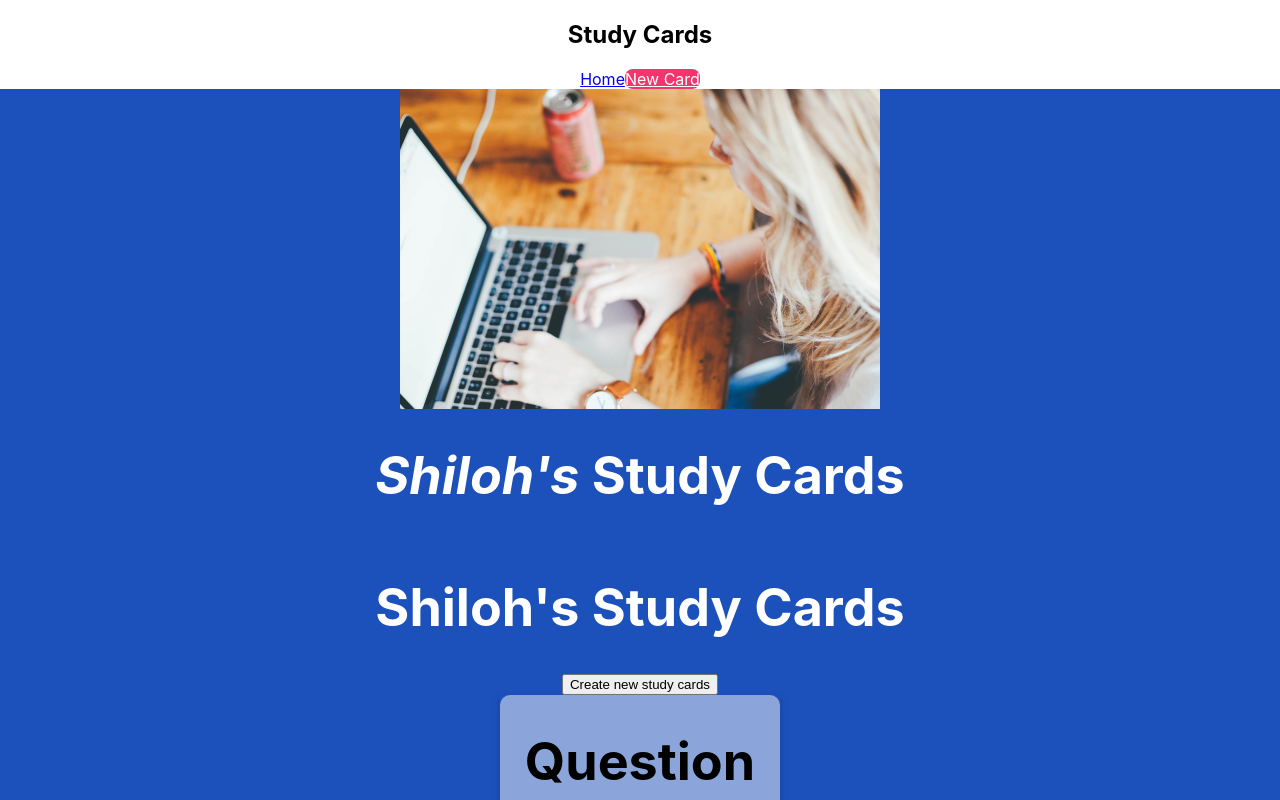
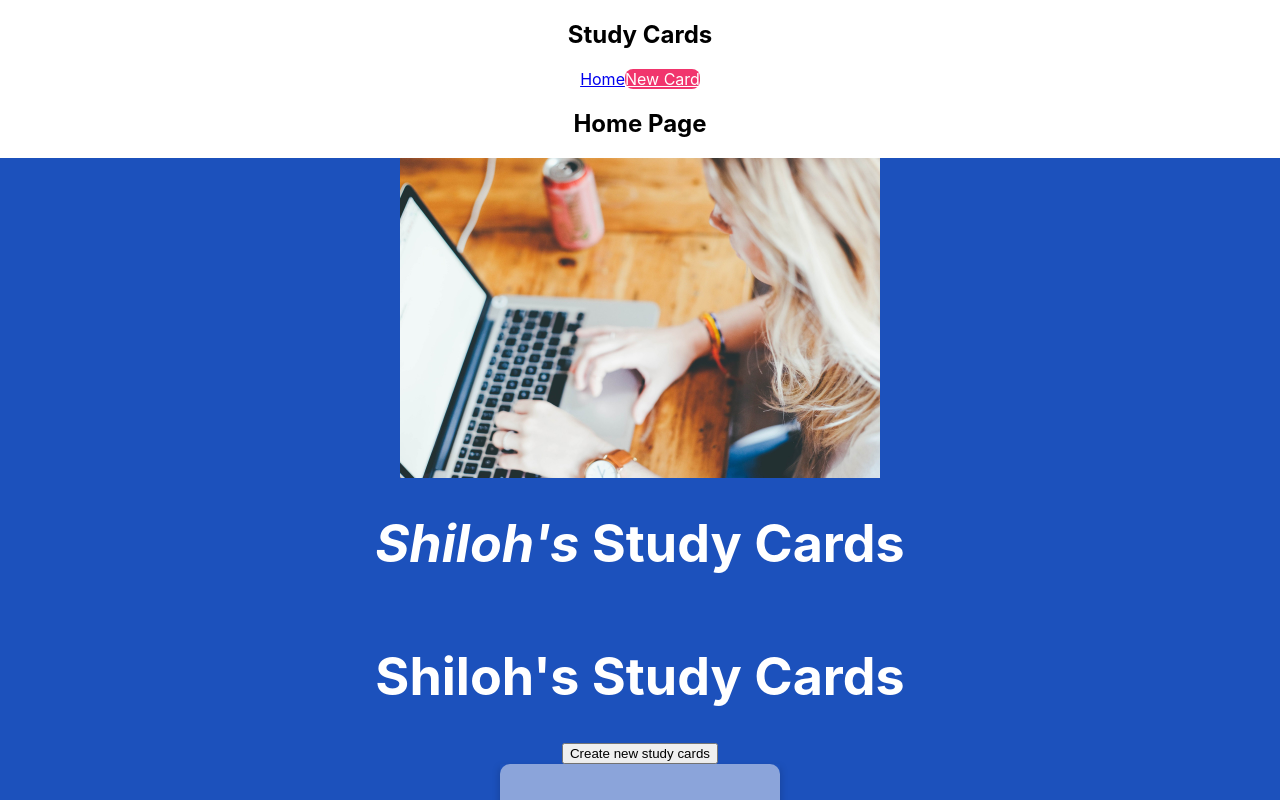
Before and after one commit to EvaGraceSmith/studyCards, a React (Create React App) app: page / in a window 1280 px wide. Shown: the top 800 px of the page. Built offline with nearby package versions, Linux system fonts and the light colour scheme.

Commit message:
added home page

```diff
--- a/src/App.js
+++ b/src/App.js
@@ -4,6 +4,7 @@
 import Button from './components/Button';
 import Cards from './components/Cards';
 import Navbar from './components/Navbar';
+import Home from './components/Home';
 
 
 
@@ -12,6 +13,7 @@
   return (
     <div className="App">
       <Navbar/>
+      <Home/>
       <header className="App-header">
       <img src={study} className="study" alt="logo" />
 <Title name='Shiloh'/>
--- /dev/null
+++ b/src/components/Home.js
@@ -0,0 +1,9 @@
+const Home = () => {
+    return (
+        <div className="home">
+            <h2>Home Page</h2>
+        </div>
+     );
+}
+
+export default Home;
```
